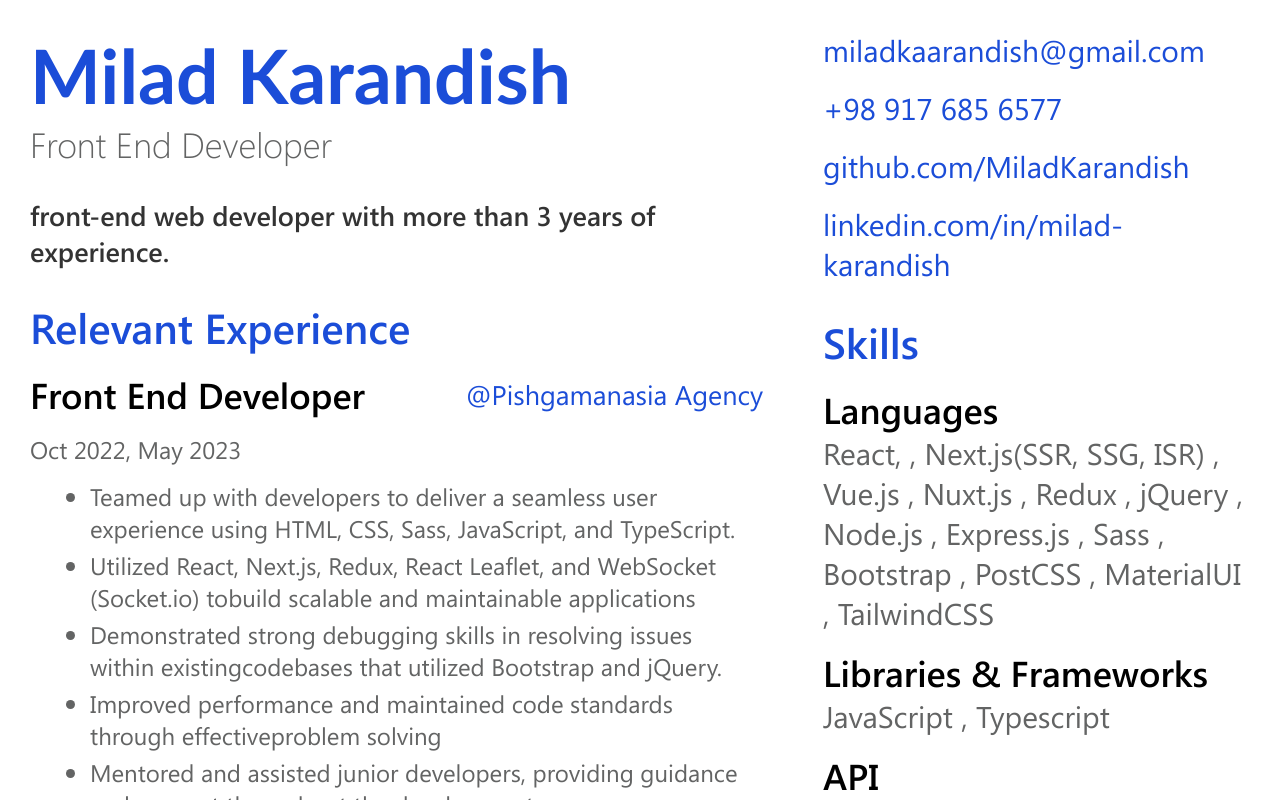
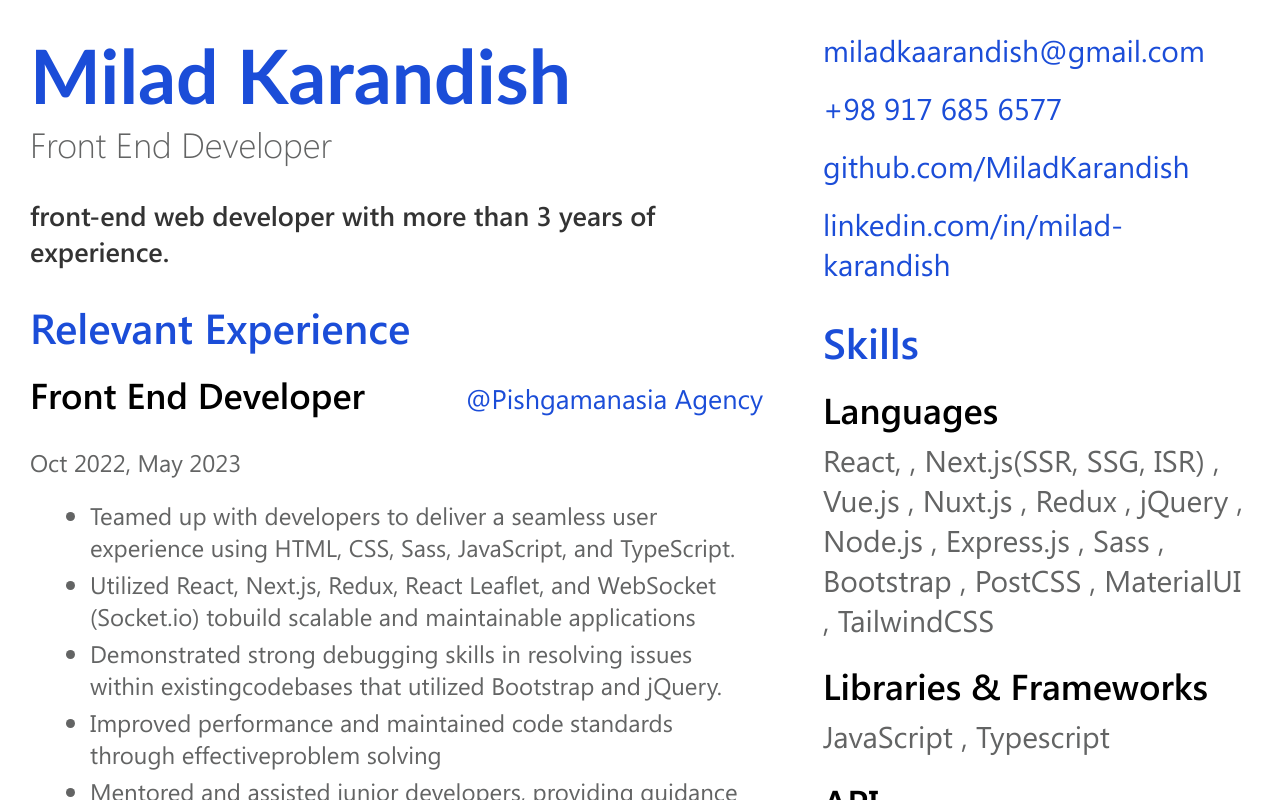
Before and after one commit to MiladKarandish/resume-maker, a React (Vite) app: page / in a window 1280 px wide. Shown: the top 800 px of the page. Built offline with nearby package versions, Linux system fonts and the light colour scheme.

Commit message:
spacings are adjusted

```diff
--- a/src/templates/main/main-template.module.scss
+++ b/src/templates/main/main-template.module.scss
@@ -21,7 +21,7 @@ $color-field: #636464;
   .sub-container {
     display: flex;
     flex-direction: column;
-    gap: 0.5rem;
+    gap: 0.7rem;
   }
 
   .title {
@@ -34,6 +34,7 @@ $color-field: #636464;
   .sub-title {
     font-size: 1.2rem;
     font-weight: 600;
+    margin-bottom: 7px;
   }
 
   .light-text {
```
